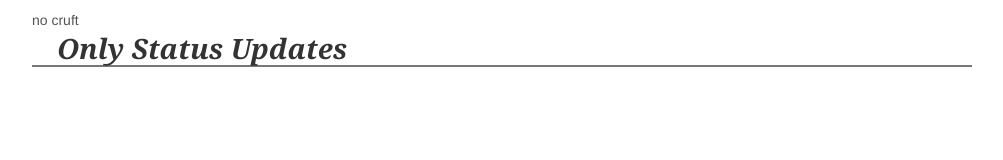
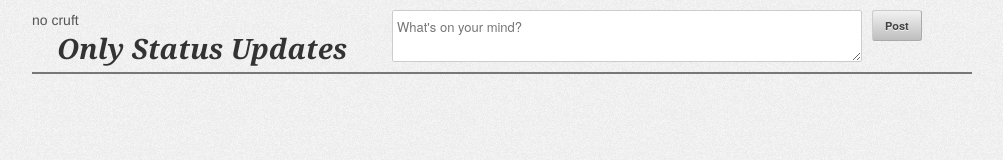
Before and after one commit to zakvdm/OnlyStatusUpdates, a plain HTML site: page index.html in a window 1280 px wide. Shown: the whole page, without its empty margins (128-1131 px from the left). Drawn offline with nearby package versions, Linux system fonts and the light colour scheme.

Commit message:
Experimenting with some new graphics, spinner from ajaxload.info and background from defringe.com

```diff
--- a/index.html
+++ b/index.html
@@ -48,7 +48,7 @@
        */
        .hidden { display: none; }
 
-       body { font-family: ‘Arimo’, "HelveticaNeue", "Helvetica Neue", Helvetica, Arial, sans-serif; font-weight: 400; }
+       body { font-family: ‘Arimo’, "HelveticaNeue", "Helvetica Neue", Helvetica, Arial, sans-serif; font-weight: 400; background: url(images/bg.gif) fixed repeat; }
 
        a { text-align: center; }
        hr { margin: 0 0 0 0; }
@@ -59,6 +59,9 @@
 
        #topbar h3 { text-align: center; }
        #topbar h6 { text-align: left; color: #555; font-family: 'Arimo'; }
+
+       #topbar-right { margin: 0 0 0 0; }
+       #progress-spinner { display: block; margin-left: auto; margin-right: auto; }
 
        .status-container { border-bottom: solid #9A3334; border-width: 1px; }
        .status { font-size: 1.4em; color: #111; }
@@ -84,9 +87,12 @@
                     <h3 class="remove-bottom"><em><strong>Only Status Updates</em></strong></h3>
                 </div>
 
-                <div id="update-status" class="remove-bottom ten columns omega hidden">
-                    <textarea id="updateStatusTextArea" class="eight columns alpha half-bottom" placeholder="What's on your mind?" ></textarea>
-                    <a id="post" class="one columns button half-bottom">Post</a>
+                <div id="update-status" class="remove-bottom ten columns omega">
+                    <textarea id="updateStatusTextArea" class="clearfix eight columns alpha half-bottom" placeholder="What's on your mind?" ></textarea>
+                    <div id="topbar-right" class="clearfix one columns omega">
+                        <a id="post" class="one columns button half-bottom alpha">Post</a>
+                        <!--img id="progress-spinner" class="one columns alpha"  src="images/progress-spinner.gif" alt="Busy..." /-->
+                    </div>
                 </div>
         </div>
 
```
Also changed, not shown: images/bg.gif (added), images/progress-spinner.gif (added).
